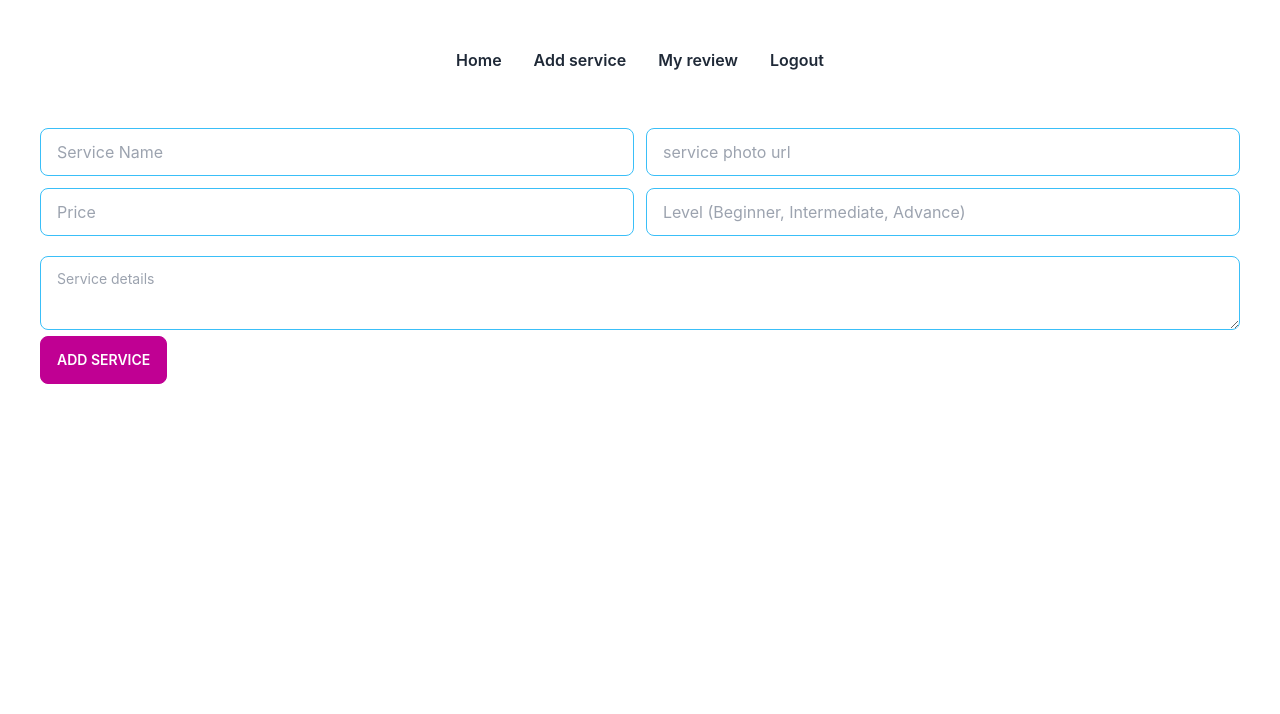
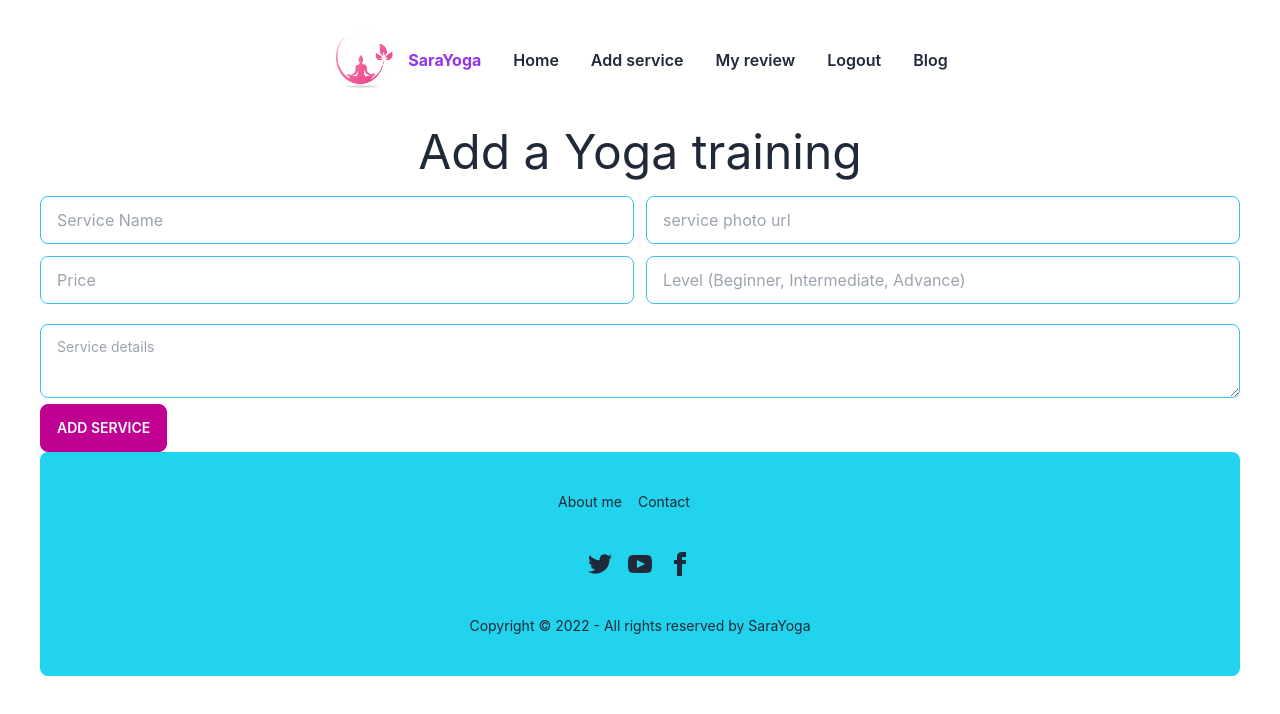
Before and after one commit to musabbir-m/Yoga-guru-client, a React (Create React App) app: page /addservice in a window 1280 px wide. Shown: the top 714 px of the page. Built offline with nearby package versions, Linux system fonts and the light colour scheme; no server answers; sample sign-in values are in the browser's storage.

Commit message:
added footer, favicon, logo

```diff
--- a/public/index.html
+++ b/public/index.html
@@ -2,7 +2,7 @@
 <html lang="en">
   <head>
     <meta charset="utf-8" />
-    <link rel="icon" href="%PUBLIC_URL%/favicon.ico" />
+    <link rel="icon" href="%PUBLIC_URL%/favicon.jpg" />
     <meta name="viewport" content="width=device-width, initial-scale=1" />
     <meta name="theme-color" content="#000000" />
     <meta
@@ -24,7 +24,7 @@
       work correctly both with client-side routing and a non-root public URL.
       Learn how to configure a non-root public URL by running `npm run build`.
     -->
-    <title>React App</title>
+    <title>SaraYoga</title>
   </head>
   <body>
     <noscript>You need to enable JavaScript to run this app.</noscript>
--- a/src/Pages/Home/Footer/Footer.js
+++ b/src/Pages/Home/Footer/Footer.js
@@ -3,7 +3,24 @@ import React from 'react';
 const Footer = () => {
     return (
         <div>
-
+            <footer className="footer footer-center p-10 bg-cyan-400 text-base-content rounded-lg">
+  <div className="grid grid-flow-col gap-4">
+    <a className="link link-hover">About me</a>
+    <a className="link link-hover">Contact</a>
+    <a className="link link-hover"></a>
+    <a className="link link-hover"></a>
+  </div>
+  <div>
+    <div className="grid grid-flow-col gap-4">
+      <a><svg xmlns="http://www.w3.org/2000/svg" width="24" height="24" viewBox="0 0 24 24" className="fill-current"><path d="M24 4.557c-.883.392-1.832.656-2.828.775 1.017-.609 1.798-1.574 2.165-2.724-.951.564-2.005.974-3.127 1.195-.897-.957-2.178-1.555-3.594-1.555-3.179 0-5.515 2.966-4.797 6.045-4.091-.205-7.719-2.165-10.148-5.144-1.29 2.213-.669 5.108 1.523 6.574-.806-.026-1.566-.247-2.229-.616-.054 2.281 1.581 4.415 3.949 4.89-.693.188-1.452.232-2.224.084.626 1.956 2.444 3.379 4.6 3.419-2.07 1.623-4.678 2.348-7.29 2.04 2.179 1.397 4.768 2.212 7.548 2.212 9.142 0 14.307-7.721 13.995-14.646.962-.695 1.797-1.562 2.457-2.549z"></path></svg></a>
+      <a><svg xmlns="http://www.w3.org/2000/svg" width="24" height="24" viewBox="0 0 24 24" className="fill-current"><path d="M19.615 3.184c-3.604-.246-11.631-.245-15.23 0-3.897.266-4.356 2.62-4.385 8.816.029 6.185.484 8.549 4.385 8.816 3.6.245 11.626.246 15.23 0 3.897-.266 4.356-2.62 4.385-8.816-.029-6.185-.484-8.549-4.385-8.816zm-10.615 12.816v-8l8 3.993-8 4.007z"></path></svg></a>
+      <a><svg xmlns="http://www.w3.org/2000/svg" width="24" height="24" viewBox="0 0 24 24" className="fill-current"><path d="M9 8h-3v4h3v12h5v-12h3.642l.358-4h-4v-1.667c0-.955.192-1.333 1.115-1.333h2.885v-5h-3.808c-3.596 0-5.192 1.583-5.192 4.615v3.385z"></path></svg></a>
+    </div>
+  </div>
+  <div>
+    <p>Copyright © 2022 - All rights reserved by SaraYoga</p>
+  </div>
+</footer>
         </div>
     );
 };
--- a/src/Pages/Home/Home/Banner/BannerItem.js
+++ b/src/Pages/Home/Home/Banner/BannerItem.js
@@ -6,6 +6,7 @@ const BannerItem = ({ data }) => {
   return (
     <div id={`slide${id}`} className="carousel-item relative w-full">
       <img className="w-full h-full" src={image} alt="" />
+
       <div className="absolute flex justify-between transform -translate-y-1/2 left-5 right-5 top-1/2">
         <a href={`#slide${prev}`} className=" btn btn-circle btn-success ">
           ❮
--- a/src/Pages/Home/Home/Features.js
+++ b/src/Pages/Home/Home/Features.js
@@ -4,6 +4,7 @@ import { HiCheckCircle } from "react-icons/hi"
 const Features = () => {
   return (
     <div>
+      <h2 className="text-5xl bg text-center bg-emerald-300 p-3 rounded-xl text-white mt-10">I provide ultimate yoga training</h2>
       <div className="grid grid-cols-1 gap-5 md:grid-cols-2 my-10">
         <div className=" px-5 w- shadow-lg py-3 border-2 rounded-lg border-inherit hover:text-white hover:bg-cyan-400">
           <h2 className="text-3xl font-bold">Support and motivaiton</h2>
@@ -39,9 +40,9 @@ const Features = () => {
         <img className="w-full rounded-xl h-full center" src="https://img.freepik.com/free-photo/portrait-young-woman-meditating-pose-lotus-isolated_231208-10371.jpg?size=626&ext=jpg&ga=GA1.2.523338265.1658893333&semt=sph" alt="" />
 
         <div className="p-5">
-            <p className="text-emerald-500">Why yoga?</p>
+            <p className="text-emerald-500 font-bold">What I offer?</p>
           <h2 className="text-5xl py-5">
-            Bring The Healthiest Change in Your Life by Yoga
+            I will help you to bring The Healthiest Change in Your Life by Yoga
           </h2>
           <p className="text-xl ">
             Aenean auctor wisi et urna. Aliquam erat volutpat. Duis ac turpis.
--- a/src/Pages/Home/Navbar/Navbar.js
+++ b/src/Pages/Home/Navbar/Navbar.js
@@ -13,6 +13,11 @@ const Navbar = () => {
   const menuItems = (
     <>
       <li>
+        <Link to="/"> <div className="avatar">
+  <div className="w-16 rounded-full">
+    <img src="favicon.jpg" alt=""/>
+  </div>
+</div> <p className="font-bold text-purple-600">SaraYoga</p> </Link>
         <Link className="font-semibold" to="/">
           Home
         </Link>
@@ -37,6 +42,8 @@ const Navbar = () => {
             </Link>
           </>
         )}
+
+        <Link className="font-semibold">Blog</Link>
       </li>
     </>
   );
--- a/src/Pages/Review/ReviewCard.js
+++ b/src/Pages/Review/ReviewCard.js
@@ -1,15 +1,25 @@
-import React from 'react';
+import React from "react";
 
-const ReviewCard = ({data}) => {
-    const {serviceName, email, reviewText,customer, photoURL}= data
+const ReviewCard = ({ data }) => {
+  const { serviceName, email, reviewText, customer, photoURL } = data;
 
   return (
     <div className="card w-96 bg-base-100 shadow-xl">
       <div className="card-body">
         <h2 className="card-title">{serviceName}</h2>
         <p>{reviewText}</p>
-    <div className="card-actions justify-end">
-     <img src={photoURL} alt="" />
+        <div className="card-actions justify-start">
+          <div className="avatar">
+            {photoURL? <div className="w-8 rounded-full ring ring-primary ring-offset-base-100 ring-offset-2">
+              <img alt="" src={photoURL} />
+            </div>:
+            <div className="avatar placeholder">
+            <div className="bg-neutral-focus text-neutral-content rounded-full w-8">
+              <span className="text-xs">{customer?.limit(0)}</span>
+            </div>
+          </div>
+            }
+          </div>
         </div>
       </div>
     </div>
--- a/src/Pages/ServiceDetail/ServiceDetail.js
+++ b/src/Pages/ServiceDetail/ServiceDetail.js
@@ -66,12 +66,15 @@ const ServiceDetail = () => {
     <div>
       <div className="card lg:card-side bg-base-100 shadow-xl">
         <figure>
-          <img className="" src={img} alt="Album" />
+          <img className="w-2/3" src={img} alt="Album" />
         </figure>
         <div className="card-body">
-          <h2 className="card-title">{title}</h2>
+          <h2 className="card-title text-emerald-400	">{title}</h2>
           <p>{description}</p>
-          <div className="card-actions justify-end"></div>
+          <div className="card-actions justify-end">
+            <p className="font-bold "> <span className="text-purple-600">Level: </span> {level}</p>
+            <p className="font-bold"> <span className="text-purple-600">Price:</span>  $ {price}</p>
+          </div>
         </div>
       </div>
       {/* review section*/}
--- a/src/Pages/Services/ServiceCard.js
+++ b/src/Pages/Services/ServiceCard.js
@@ -1,7 +1,7 @@
 import React from "react";
 import { Link } from "react-router-dom";
 
-const ServiceCard = ({ data }) => {
+const ServiceCard = ({ data, makeSlice }) => {
   const { title, img, _id, price, level, description } = data;
   return (
     <div className="card card-compact w-96 bg-base-100 shadow-xl mx-auto py-5 my-2">
@@ -10,7 +10,7 @@ const ServiceCard = ({ data }) => {
       </figure>
       <div className="card-body">
         <h2 className="card-title">{title}</h2>
-        <p>{description}</p>
+        <p>{makeSlice? description.slice(0,100):description}</p>
         <div className="card-actions justify-between">
         <div className="badge badge-secondary text-white font-bold p-3"><p> <span className="">Price:</span>  $ {price}</p></div>
           <Link to={`/service/${_id}`}>
--- a/src/Pages/Services/Services.js
+++ b/src/Pages/Services/Services.js
@@ -3,6 +3,7 @@ import { Link } from "react-router-dom";
 import ServiceCard from "./ServiceCard";
 
 const Services = () => {
+  const makeSlice= true;
   const [services, setServices] = useState([]);
   useEffect(() => {
     fetch("http://localhost:5000/services")
@@ -15,7 +16,7 @@ const Services = () => {
       <h2 className="text-5xl py-10 text-center">Available Trainings</h2>
       <div className="grid grid-cols-1 lg:grid-cols-3 mx-auto">
         {services.map((service) => (
-          <ServiceCard key={service._id} data={service}></ServiceCard>
+          <ServiceCard key={service._id} makeSlice={makeSlice} data={service}></ServiceCard>
         ))}
       </div>
       <div className="flex">
--- a/src/Router/Routes/AddService/Addservice.js
+++ b/src/Router/Routes/AddService/Addservice.js
@@ -47,6 +47,7 @@ const Addservice = () => {
 
   return (
     <div>
+        <h2 className="text-5xl text-center">Add a Yoga training</h2>
       <form onSubmit={handleAddService} action="">
         <div className="grid grid-cols-1 lg:grid-cols-2 mx-auto gap-3 mt-5">
           <input
```
Also changed, not shown: src/Router/Routes/MyReviews/MyReveiws.js (+12 -5 lines), src/Router/Routes/MyReviews/MyReviewCard.js (+16 -13 lines), public/favicon.jpg (added), 1 other file (tests, documents, lock files or other folders). Lines whose indentation alone changed are shown as unchanged.
